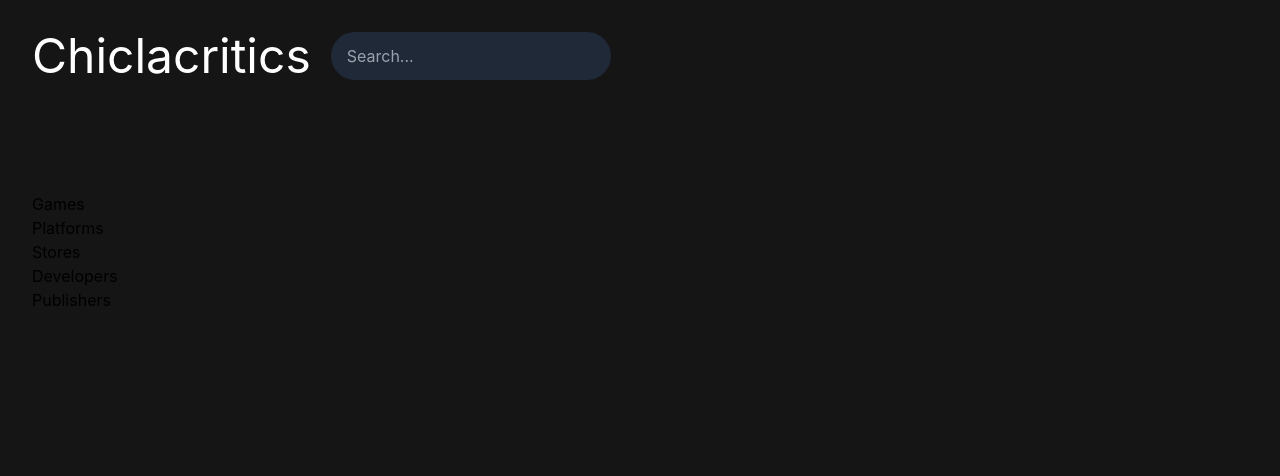
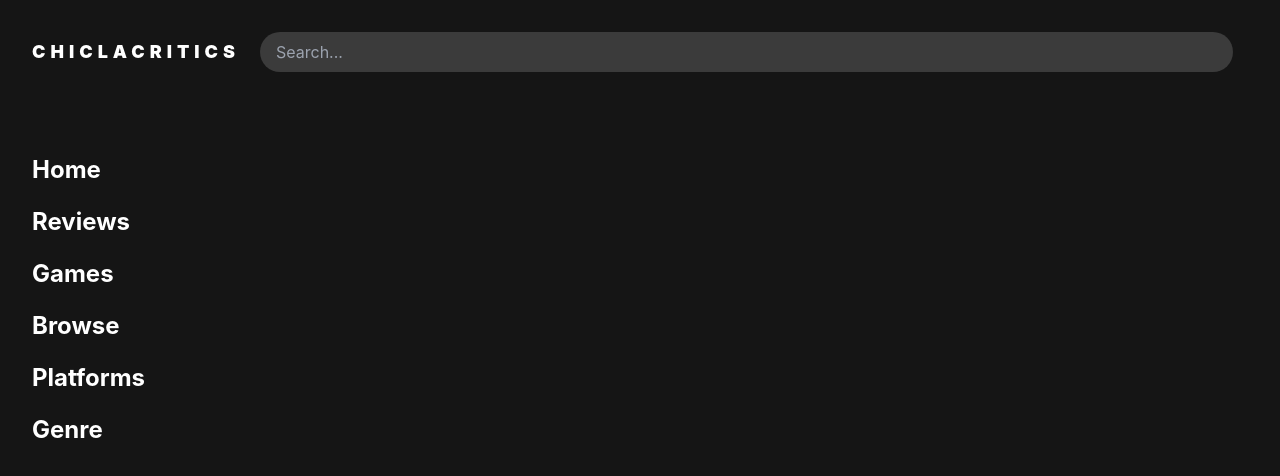
Before and after one commit to albertocaste/chiclacritics-frontend, an Angular app: page / in a window 1280 px wide. Shown: the top 476 px of the page. Built offline with nearby package versions, Linux system fonts and the light colour scheme.

Commit message:
navbar y estilos

```diff
--- a/src/app/ui/pages/main-layout/main-layout.component.html
+++ b/src/app/ui/pages/main-layout/main-layout.component.html
@@ -1,26 +1,30 @@
-<header class="w-full flex gap-5">
-    <h1 class="text-5xl text-white"> Chiclacritics </h1>
-    <input type="text" placeholder="Search..." class="bg-gray-800 rounded-full px-4 py-2">
+<header class="w-full flex gap-5 items-center">
+    <h1 class="text-5xl text-white uppercase"> Chiclacritics </h1>
+    <input type="text" placeholder="Search..." class="search-bar bg-gray-800 rounded-full px-4 py-2 w-full">
 </header>
-<main class="content py-28">
-    <nav>
+<main class="content pt-10 h-full">
+    <nav class="mt-10 mr-5">
         <ul>
             <li>
-                <a routerLink="/games" routerLinkActive="active">Games</a>
+                <a class="mb-5" routerLink="/home" routerLinkActive="active">Home</a>
             </li>
             <li>
-                <a routerLink="/platforms" routerLinkActive="active">Platforms</a>
+                <a class="mb-5" routerLink="/reviews" routerLinkActive="active">Reviews</a>
             </li>
             <li>
-                <a routerLink="/stores" routerLinkActive="active">Stores</a>
+                <a class="mb-5" routerLink="/games" routerLinkActive="active">Games</a>
             </li>
             <li>
-                <a routerLink="/developers" routerLinkActive="active">Developers</a>
+                <a class="mb-5" routerLink="/browse" routerLinkActive="active">Browse</a>
             </li>
             <li>
-                <a routerLink="/publishers" routerLinkActive="active">Publishers</a>
+                <a class="mb-5" routerLink="/platforms" routerLinkActive="active">Platforms</a>
+            </li>
+            <li>
+                <a class="mb-5" routerLink="/genre" routerLinkActive="active">Genre</a>
             </li>
         </ul>
     </nav>
-    <router-outlet></router-outlet>
+    <!-- Componente para cargar las distintas secciones -->
+    <!-- <router-outlet></router-outlet> -->
 </main>
--- a/src/app/ui/pages/main-layout/main-layout.component.scss
+++ b/src/app/ui/pages/main-layout/main-layout.component.scss
@@ -1,4 +1,21 @@
+.search-bar {
+    background-color: rgba(255, 255, 255, 0.16);
+    color: rgba(255, 255, 255, 0.6);
+}
+h1 {
+    font-size: 18px;
+    font-weight: 900;
+    line-height: 1;
+    letter-spacing: 5px;
+    color: #fff;
+}
 .content {
     display: grid;
     grid-template-columns: 300px 1fr;
+    li {
+        margin-bottom: 16px;
+        color: rgba(255, 255, 255);
+        font-size: 24px;
+        font-weight: 700;
+    }
 }
```
